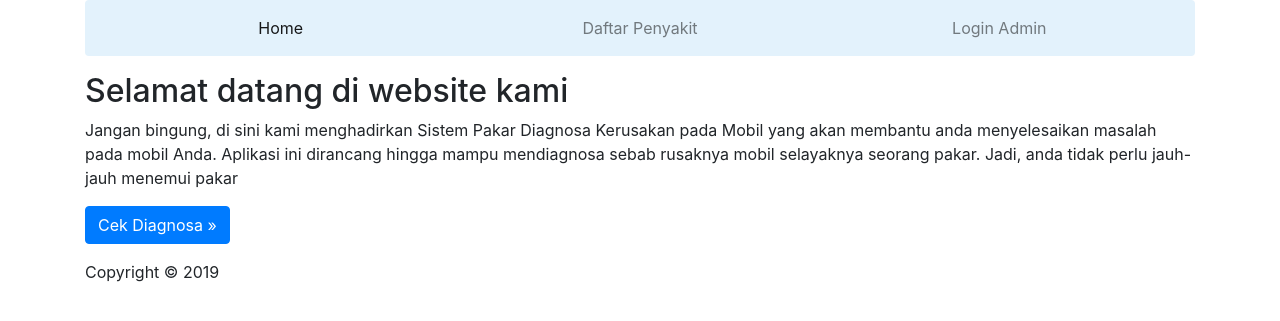
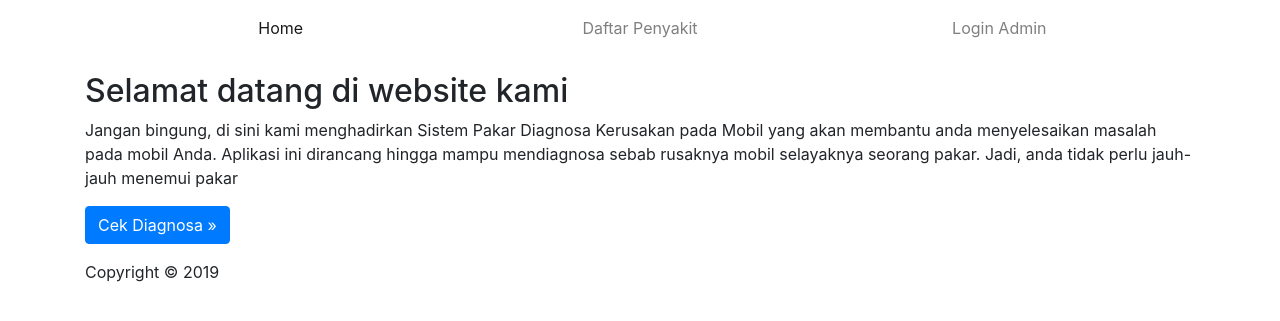
Before and after one commit to hanifafissalma/sistem-pakar, a PHP site: page /index.php in a window 1280 px wide. Shown: the top 321 px of the page. Run offline with PHP 8.4, Linux system fonts and the light colour scheme.

Commit message:
fix header and add image

```diff
--- a/header.php
+++ b/header.php
@@ -1,5 +1,5 @@
 <header class="masthead">
-  <nav class="navbar navbar-expand-md navbar-light rounded mb-3" style="background-color: #e3f2fc;">
+  <nav class="navbar navbar-expand-md navbar-light rounded mb-3">
     <button class="navbar-toggler" type="button" data-toggle="collapse" data-target="#navbarCollapse" aria-controls="navbarCollapse" aria-expanded="false" aria-label="Toggle navigation">
       <span class="navbar-toggler-icon"></span>
     </button>
```
Also changed, not shown: images/1.PNG (added), images/2.png (added).
